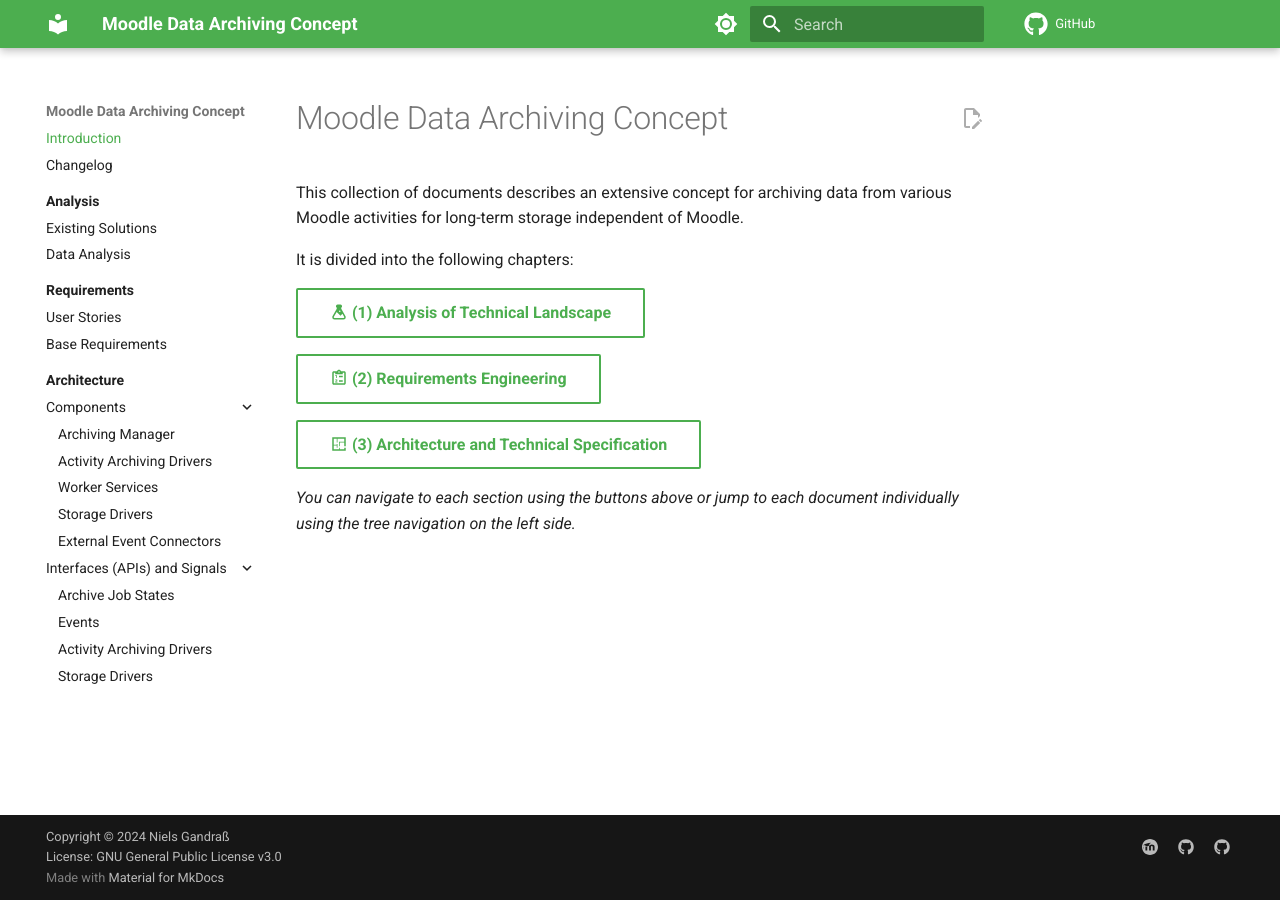
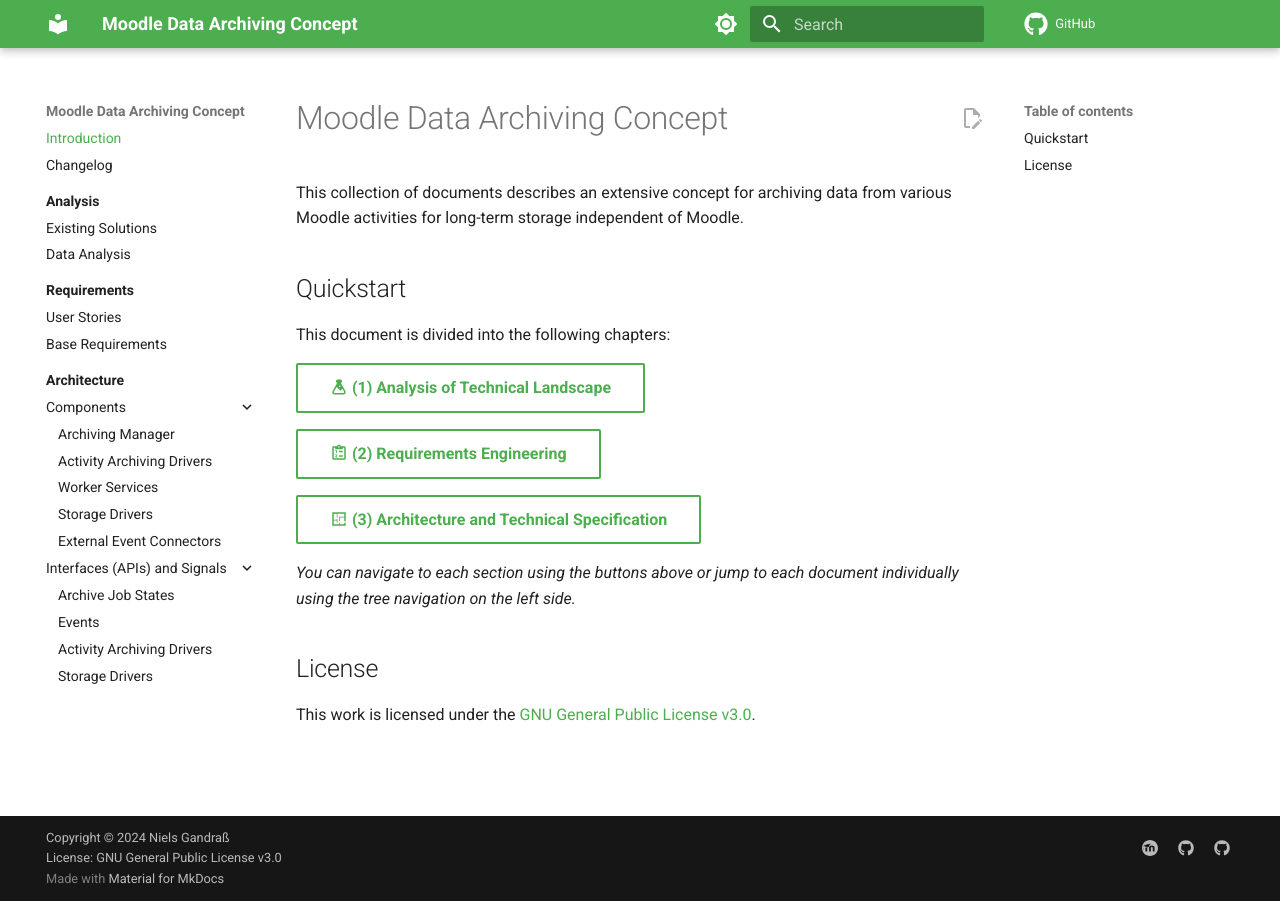
Before and after one commit to ngandrass/moodle-data-archiving-concept, an MkDocs documentation site: the page built from docs/index.md, in a window 1280 px wide. Built offline with MkDocs 1.6.1 and Material for MkDocs 9.7.7, drawn with Linux system fonts in a browser that asks for light colours; plug-ins that fetch from the network failed and are left out; comment, search, counter and statistics services are not loaded.

Commit message:
Add license information

```diff
--- a/docs/index.md
+++ b/docs/index.md
@@ -3,7 +3,10 @@
 This collection of documents describes an extensive concept for archiving data from various Moodle activities for
 long-term storage independent of Moodle.
 
-It is divided into the following chapters:
+
+## Quickstart
+
+This document is divided into the following chapters:
 
 [:material-flask: (1) Analysis of Technical Landscape](analysis/index.md){.md-button}
 
@@ -15,3 +18,8 @@ It is divided into the following chapters:
 
 _You can navigate to each section using the buttons above or jump to each document individually using the tree
 navigation on the left side._
+
+
+## License
+
+This work is licensed under the [GNU General Public License v3.0](https://www.gnu.org/licenses/gpl-3.0.en.html).
```
Also changed, not shown: CHANGELOG.md (+1 -1 lines).
